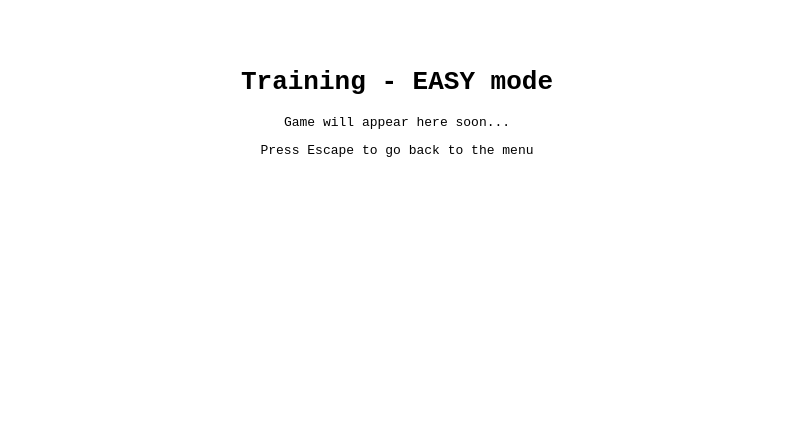
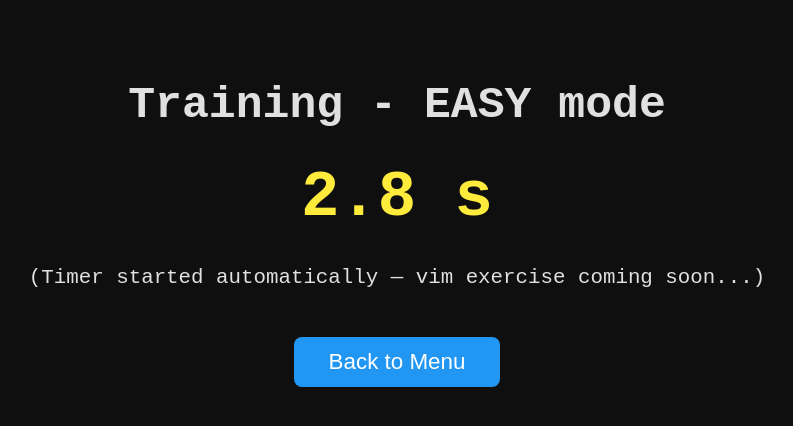
Before and after one commit to spacetrout82/vim-exp, a React (Create React App) app: page / in a window 1280 px wide. Both pictures are taken after a click on the button "Easy Mode (basic movements)". Shown: the top 426 px of the page, without its empty margins (243-1036 px from the left). Built offline with nearby package versions, Linux system fonts and the light colour scheme.

Commit message:
feature: add basic elapsd timer in game mode + auto start

```diff
--- a/src/App.tsx
+++ b/src/App.tsx
@@ -1,41 +1,159 @@
-import React, { useState } from 'react';
+import React, { useState, useEffect } from 'react';
 
 function App() {
   const [mode, setMode] = useState<'easy' | 'hard' | null>(null);
+  const [elapsedTime, setElapsedTime] = useState(0);
+  const [isRunning, setIsRunning] = useState(false);
 
-  // Not choosen yet, show menu
-  if (mode === null) {
+  // Timer logic - runs only in game mode
+  useEffect(() => {
+    let interval: NodeJS.Timeout | null = null;
+
+    if (mode !== null && !isRunning) {
+      // Start timer automatically when mode is selected
+      setIsRunning(true);
+    }
+
+    if (isRunning) {
+      interval = setInterval(() => {
+        setElapsedTime((prev) => prev + 0.1);
+      }, 100); // update every 100ms for smoth-ish 1 decimal place
+    }
+    // Cleanup: Stop timer when mode changes or component unmounts, or dependency changes
+    return () => {
+      if (interval) clearInterval(interval);
+    };
+  }, [mode, isRunning]); //dependencies: re-run when mode or isRunning changes
+
+const resetTimer = () => {
+  setElapsedTime(0);
+  setIsRunning(false);
+};
+
+const handleBackToMenu = () => {
+  setMode(null);
+  resetTimer();
+};
+
 return (
-    <div style={{textAlign: 'center', padding: '50px', fontFamily: 'monospace' }}>
-      <h1>Welcome to the Game!</h1>
-      <p>Choose difficulty:</p>
+  <div
+    style={{
+      textAlign: 'center',
+      padding: '50px',
+      fontFamily: 'monospace',
+      minHeight: '100vh',
+      background: '#0f0f0f',
+      color: '#e0e0e0',
+    }}
+  >
+    {mode === null ? (
+      <>
+        <h1 style={{ fontSize: '3rem', marginBottom: '1rem' }}>VIM Practice Arena</h1>
+        <p style={{ fontSize: '1.4rem', marginBottom: '2rem' }}>Choose your training difficulty:</p>
 
         <div style={{ margin: '30px' }}>
           <button
             onClick={() => setMode('easy')}
-          style={{ fontSize: '20px', margin: '10px', padding: '15px 30px' }}
+            style={{
+              fontSize: '1.5rem',
+              margin: '15px',
+              padding: '15px 40px',
+              background: '#4CAF50',
+              color: '#fff',
+              border: 'none',
+              borderRadius: '8px',
+              cursor: 'pointer',
+            }}
           >
             Easy Mode (basic movements)
           </button>
 
           <button
             onClick={() => setMode('hard')}
-          style={{ fontSize: '20px', margin: '10px', padding: '15px 30px' }}
+            style={{
+              fontSize: '1.5rem',
+              margin: '15px',
+              padding: '15px 40px',
+              background: '#f44336',
+              color: '#fff',
+              border: 'none',
+              borderRadius: '8px',
+              cursor: 'pointer',
+            }}
           >
             Hard Mode (real commands)
           </button>
         </div>
+      </>
+    ) : (
+      <>
+        <h1 style={{ fontSize: '2.8rem', marginBottom: '1rem' }}>
+          Training - {mode.toUpperCase()} mode
+        </h1>
+
+        <div style={{ fontSize: '4rem', fontWeight: 'bold', margin: '2rem 0',color: '#ffeb3b'}}>
+          {elapsedTime.toFixed(1)} s
+        </div>
+
+       <p style={{ fontSize: '1.3rem', marginBottom: '3rem' }}>
+            (Timer started automatically — vim exercise coming soon...)
+          </p>
+
+          <button
+            onClick={handleBackToMenu}
+            style={{
+              fontSize: '1.4rem',
+              padding: '12px 35px',
+              background: '#2196F3',
+              color: 'white',
+              border: 'none',
+              borderRadius: '8px',
+              cursor: 'pointer',
+            }}
+          >
+            Back to Menu
+          </button>
+        </>
+      )}
     </div>
   );
 }
 
-// Mode selected, show game
-return (
-  <div style={{ textAlign: 'center', padding: '50px', fontFamily: 'monospace' }}>
-    <h1>Training - {mode.toUpperCase()} mode</h1>
-    <p>Game will appear here soon...</p>
-    <p>Press Escape to go back to the menu</p>
-  </div>
-);
-}
 export default App;
+
+//  // Not choosen yet, show menu
+  //if (mode === null) {
+  //return (
+    //<div style={{textAlign: 'center', padding: '50px', fontFamily: 'monospace' }}>
+      //<h1>Welcome to the Game!</h1>
+      //<p>Choose difficulty:</p>
+
+      //<div style={{ margin: '30px' }}>
+        //<button
+          //onClick={() => setMode('easy')}
+          //style={{ fontSize: '20px', margin: '10px', padding: '15px 30px' }}
+        //>
+          //Easy Mode (basic movements)
+        //</button>
+
+        //<button
+          //onClick={() => setMode('hard')}
+          //style={{ fontSize: '20px', margin: '10px', padding: '15px 30px' }}
+        //>
+          //Hard Mode (real commands)
+        //</button>
+      //</div>
+    //</div>
+  //);
+//}
+
+// // Mode selected, show game
+// return (
+  // <div style={{ textAlign: 'center', padding: '50px', fontFamily: 'monospace' }}>
+    // <h1>Training - {mode.toUpperCase()} mode</h1>
+    // <p>Game will appear here soon...</p>
+    // <p>Press Escape to go back to the menu</p>
+  // </div>
+// );
+// }
+// export default App;
```
Lines whose indentation alone changed are shown as unchanged.
